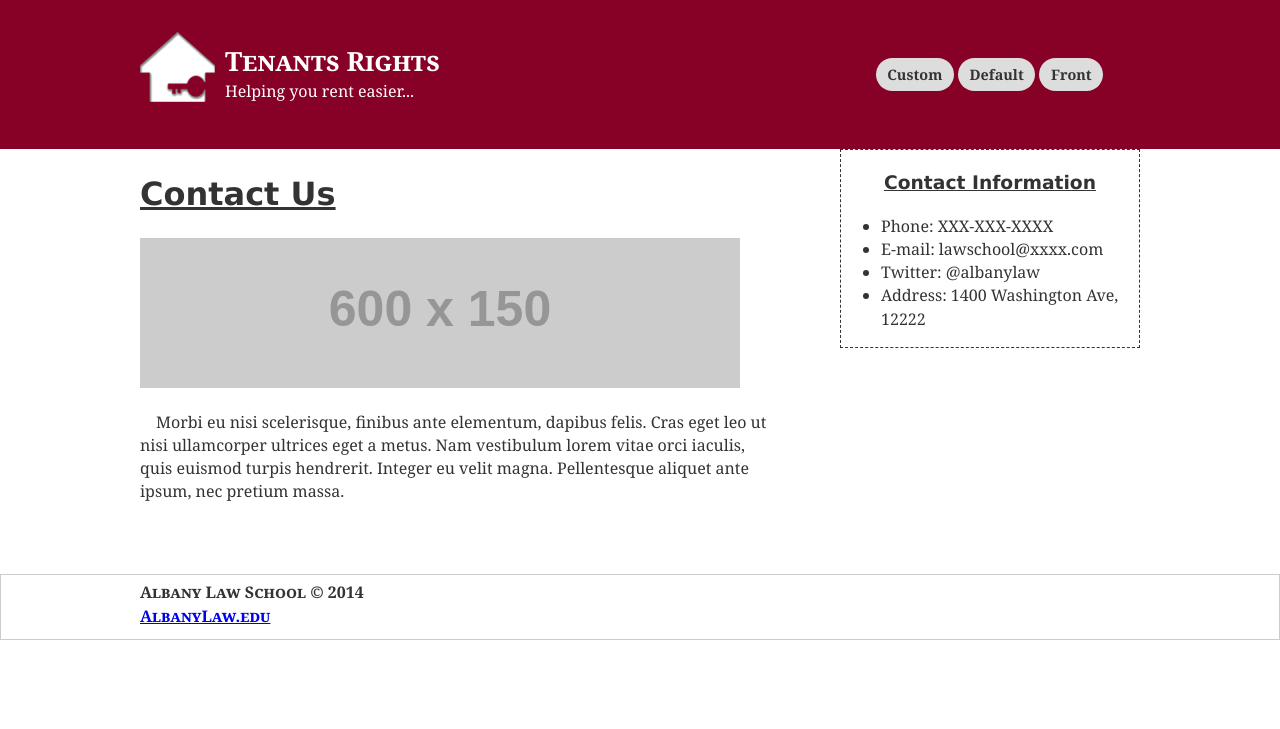
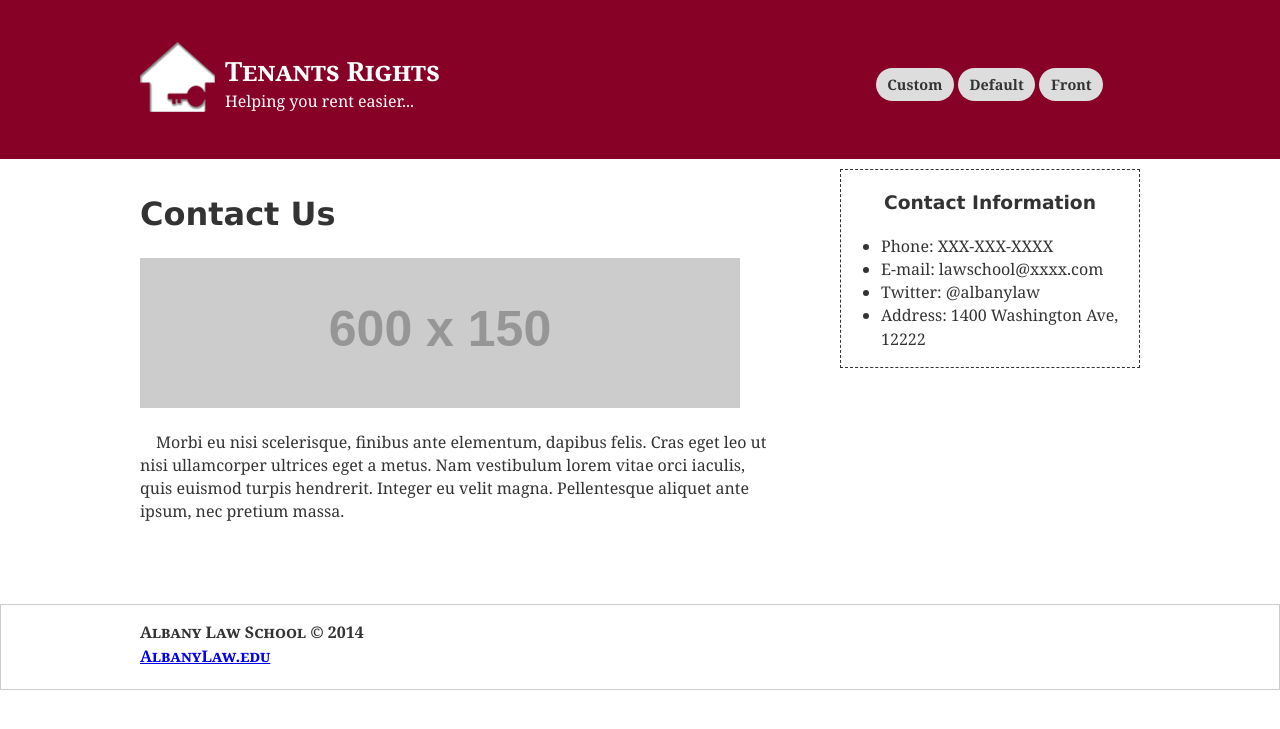
Before and after one commit to iinf362/team5, a Jekyll site: the page built from custom-page.html, in a window 1280 px wide. Shown: the top 729 px of the page. Built offline with Jekyll 4.4.1, drawn with Linux system fonts in a browser that asks for light colours; nearby versions of some CDN libraries; library files that are not in the unit come from our copies.

Commit message:
Style adjusts

```diff
--- a/css/style.css
+++ b/css/style.css
@@ -25,19 +25,16 @@ p {
 h1{
 	font-family: "Verdana", sans-serif;
 	max-width: 35em;
-	text-decoration: underline;
 }
 
 h2{
 	font-family: "Verdana", sans-serif;
 	max-width: 35em;
-	text-decoration: underline;
 }
 
 h3{
 	font-family: "Verdana", sans-serif;
 	max-width: 35em;
-	text-decoration: underline;
 }
 
 .site-footer {
@@ -151,6 +148,7 @@ h3{
 .container{
 	max-width: 1000px;
 	margin: 0 auto;
+	padding: 10px 0;
 }
 
 .hero-img{
```
